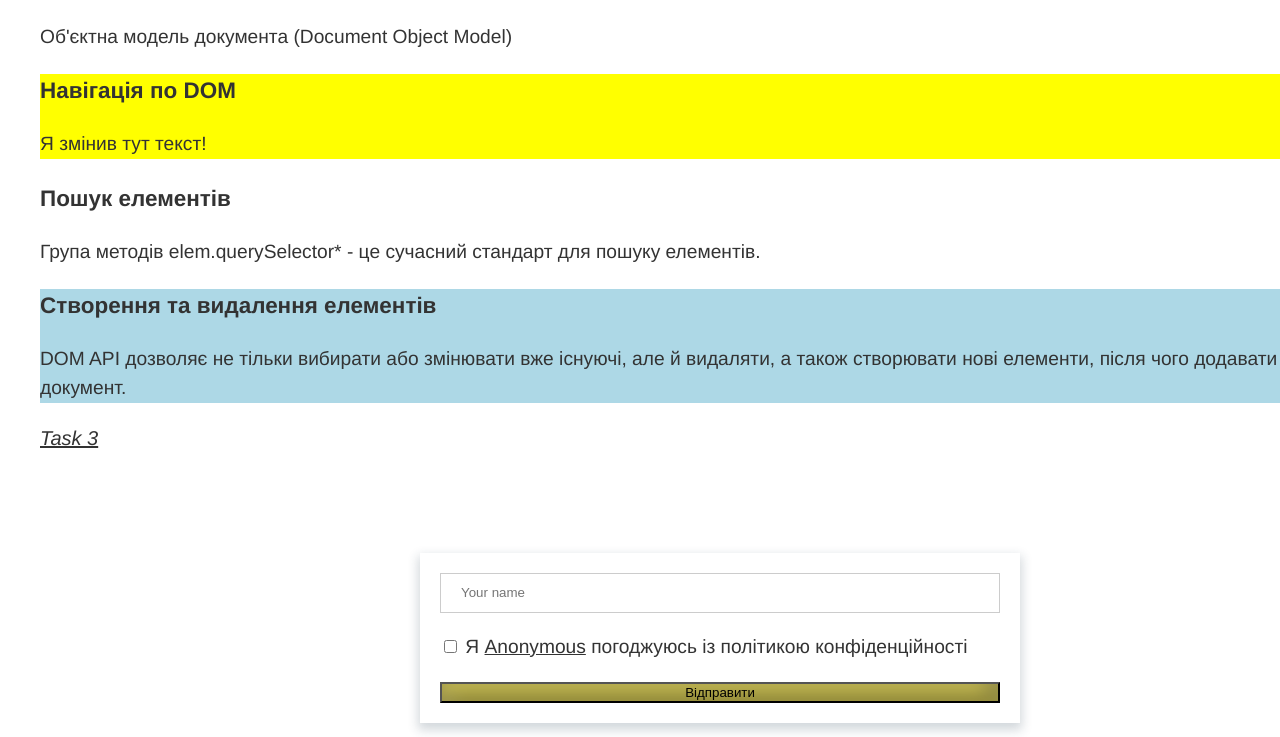
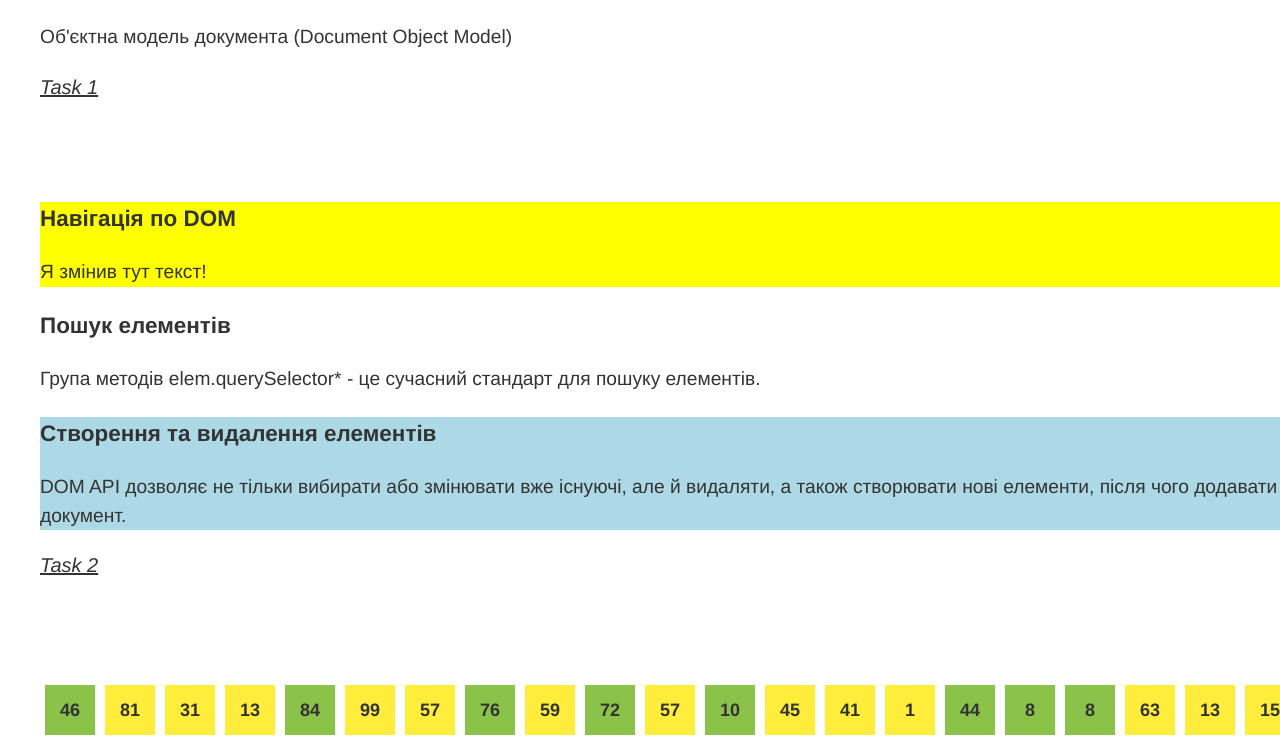
Before and after one commit to Ded-Goit/lesson-js, a plain HTML site: page index.html in a window 1280 px wide. Shown: the part 86-823 px from the top of the page. Drawn offline with Linux system fonts and the light colour scheme.

Commit message:
lesson-4 favorit

```diff
--- a/css/styles.css
+++ b/css/styles.css
@@ -13,9 +13,9 @@ body {
 
 button {
   cursor: pointer;
-  background-color: #ffed3b;
+  /*background-color: #ffed3b;
   box-shadow: inset rgba(255, 255, 255, 0.2) 8px 8px 18px 5px,
-    inset rgba(0, 0, 0, 0.5) -8px -8px 18px 5px;
+    inset rgba(0, 0, 0, 0.5) -8px -8px 18px 5px;*/
 }
 
 section {
@@ -62,8 +62,9 @@ ul {
   align-items: center;
   font-size: 18px;
   font-weight: 700;
-
   margin: 5px;
+  /*box-shadow: inset rgba(255, 255, 255, 0.2) 4px 4px 16px 1px,
+    inset rgba(0, 0, 0, 0.5) -1px -1px 12px 4px;*/
 }
 
 .even {
@@ -113,10 +114,10 @@ span {
   border: 2px dashed red;
   margin: 10px;
 }
-#color {
+/*#color {
   width: 50px;
   height: 50px;
   background-color: #ffed3b;
   box-shadow: inset rgba(255, 255, 255, 0.2) 8px 8px 18px 5px,
     inset rgba(0, 0, 0, 0.5) -8px -8px 18px 5px;
-}
+}*/
--- a/js/lesson-4.js
+++ b/js/lesson-4.js
@@ -1,4 +1,24 @@
 "us strict";
+// 1. Додаємо <p class="task-title">Task 1</p> після коментаря <!-- Task - 01 -->
+const titleTask1 = document.createElement("p");
+titleTask1.classList.add("task-title");
+titleTask1.textContent = "Task 1";
+
+// Знаходимо заголовок h1 (йде після <!-- Task - 01 -->)
+const title = document.querySelector("#title");
+
+// Додаємо елемент після h1
+title.insertAdjacentElement("afterend", titleTask1);
+// 2. Додаємо <p class="task-title">Task 2</p> після <ul class="list">
+const titleTask2 = document.createElement("p");
+titleTask2.classList.add("task-title");
+titleTask2.textContent = "Task 2";
+
+// Знаходимо список <ul class="list">
+const list = document.querySelector(".list");
+
+// Додаємо Task 2 після списку
+list.insertAdjacentElement("afterend", titleTask2);
 //Завдання 1:
 // 1 - отримай body елемент і виведи його в консоль;
 console.log(document.body);
@@ -55,10 +75,14 @@ document
 //document.querySelector({ newItem, newLi }).innerHTML = "";
 
 //Завдання 2:
+
 // Створіть контейнер div (з класом numberContainer )в HTML-документі
 const numberContainer = document.createElement("div");
 numberContainer.classList.add("number-container");
-document.body.appendChild(numberContainer);
+// 1 варіант document.body.appendChild(numberContainer);
+
+// Додаємо створений div після  <p class="task-title">Task 2</p>
+titleTask2.insertAdjacentElement("afterend", numberContainer);
 // та динамічно створіть 100 блоків (з класом number) наповнивши їх рандомними
 const randomNumber = () => Math.floor(Math.random() * 100) + 1;
 for (let i = 0; i < 100; i++) {
```
Also changed, not shown: jsconfig.json (added, +15 -0 lines).
